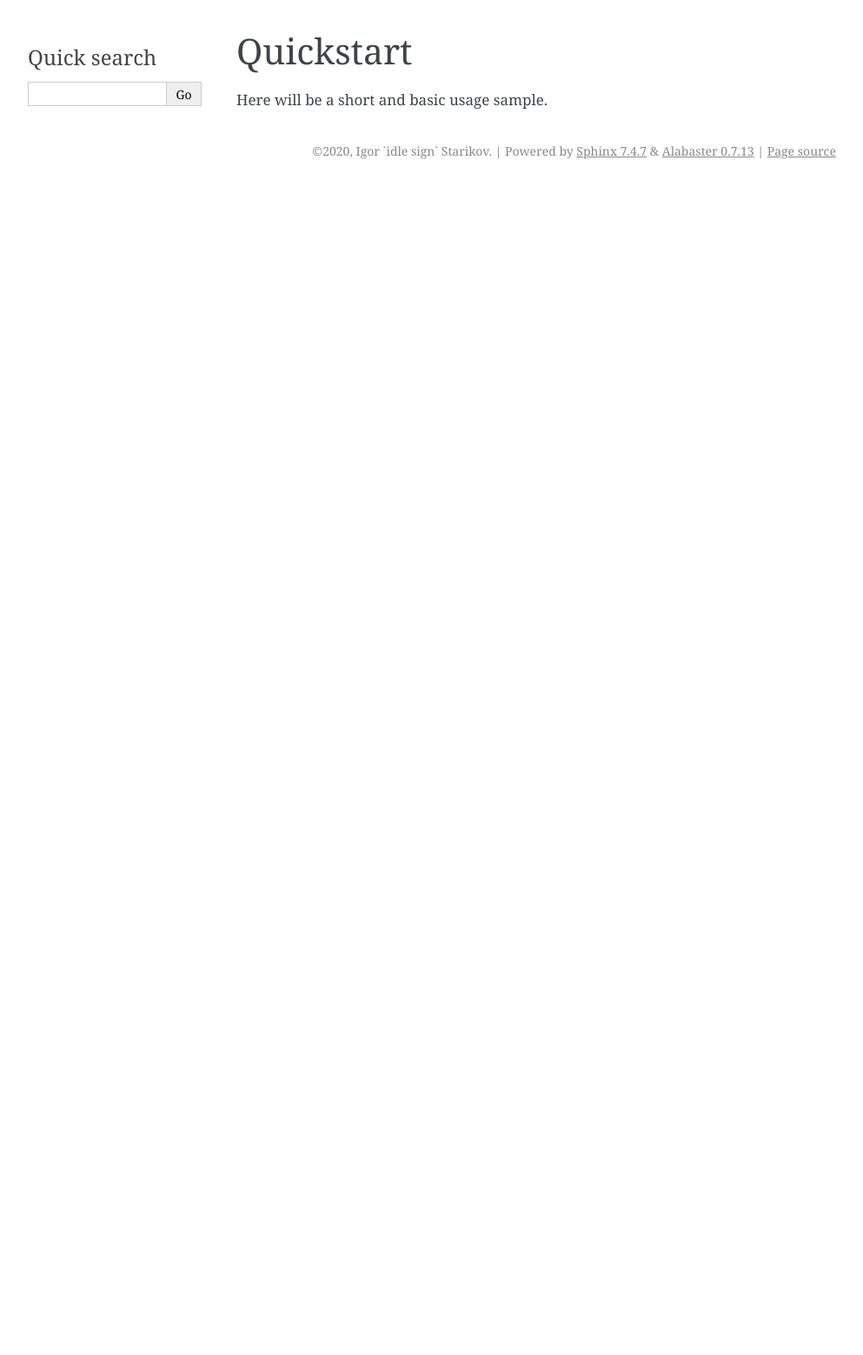
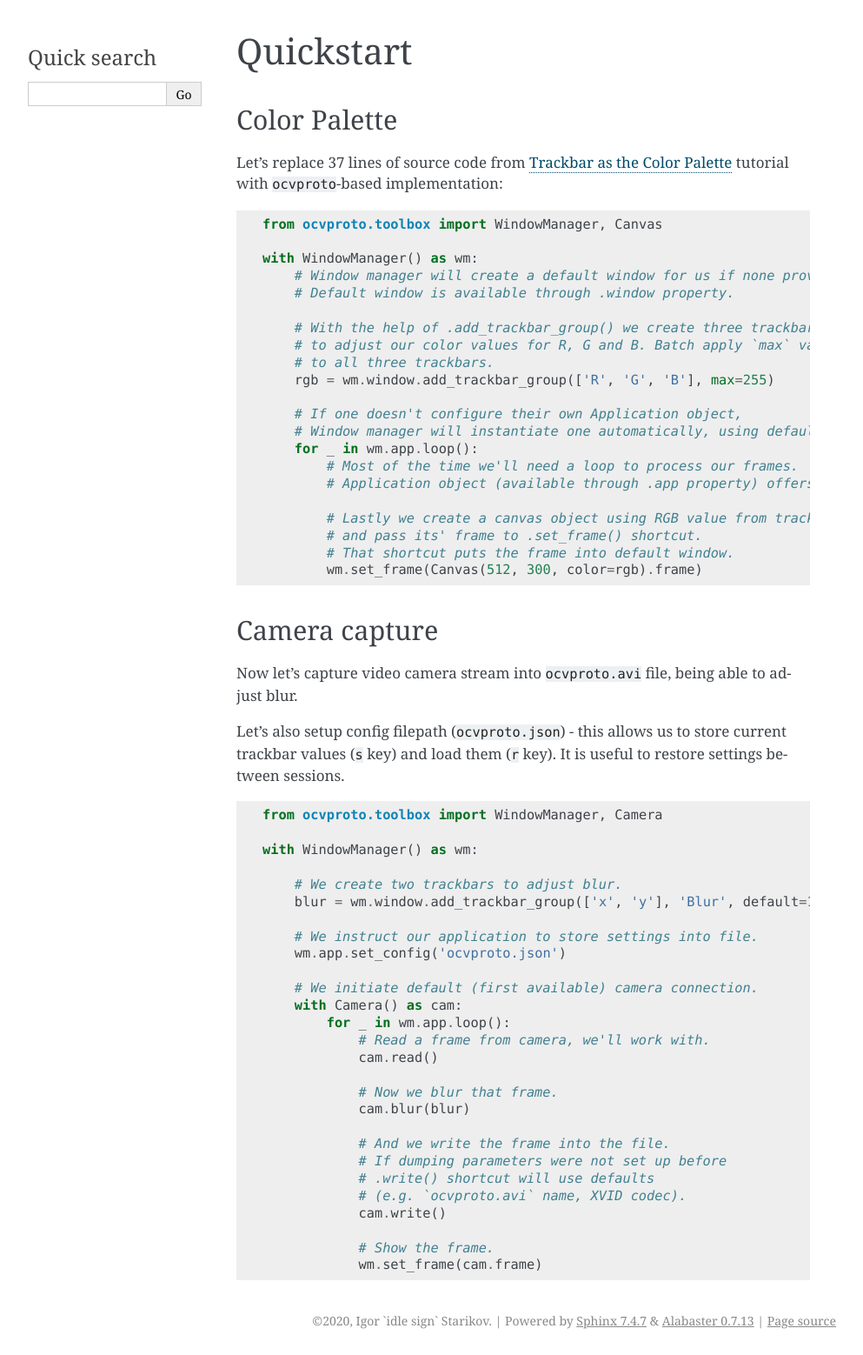
Before and after one commit to idlesign/opencv-proto, a Sphinx documentation site: the page built from docs/source/quickstart.rst, in a window 1280 px wide. Shown: the whole page at 87% size, without its empty margins (148-1141 px from the left). Built offline with Sphinx 7.4.7, drawn with Linux system fonts in a browser that asks for light colours; before the commit the page ends 900 px from its top, so only the background shows below that.

```diff
--- a/docs/source/index.rst
+++ b/docs/source/index.rst
@@ -26,7 +26,7 @@ Requirements
 ------------
 
 1. Python 3.6+
-2. opencv-python
+2. ``opencv-python`` (or variants)
 
 
 Table of Contents
--- a/docs/source/quickstart.rst
+++ b/docs/source/quickstart.rst
@@ -1,4 +1,71 @@
 Quickstart
 ==========
 
-Here will be a short and basic usage sample.
+Color Palette
+~~~~~~~~~~~~~
+
+Let's replace 37 lines of source code from `Trackbar as the Color Palette <https://opencv-python-tutroals.readthedocs.io/en/latest/py_tutorials/py_gui/py_trackbar/py_trackbar.html>`_
+tutorial with ``ocvproto``-based implementation:
+
+.. code-block:: python
+
+    from ocvproto.toolbox import WindowManager, Canvas
+
+    with WindowManager() as wm:
+        # Window manager will create a default window for us if none provided.
+        # Default window is available through .window property.
+
+        # With the help of .add_trackbar_group() we create three trackbars,
+        # to adjust our color values for R, G and B. Batch apply `max` value
+        # to all three trackbars.
+        rgb = wm.window.add_trackbar_group(['R', 'G', 'B'], max=255)
+
+        # If one doesn't configure their own Application object,
+        # Window manager will instantiate one automatically, using default settings.
+        for _ in wm.app.loop():
+            # Most of the time we'll need a loop to process our frames.
+            # Application object (available through .app property) offers us such a loop.
+
+            # Lastly we create a canvas object using RGB value from trackbars,
+            # and pass its' frame to .set_frame() shortcut.
+            # That shortcut puts the frame into default window.
+            wm.set_frame(Canvas(512, 300, color=rgb).frame)
+
+
+Camera capture
+~~~~~~~~~~~~~~
+
+Now let's capture video camera stream into ``ocvproto.avi`` file, being able to adjust blur.
+
+Let's also setup config filepath (``ocvproto.json``) - this allows us to store current trackbar values
+(``s`` key) and load them (``r`` key). It is useful to restore settings between sessions.
+
+.. code-block:: python
+
+    from ocvproto.toolbox import WindowManager, Camera
+
+    with WindowManager() as wm:
+
+        # We create two trackbars to adjust blur.
+        blur = wm.window.add_trackbar_group(['x', 'y'], 'Blur', default=1)
+
+        # We instruct our application to store settings into file.
+        wm.app.set_config('ocvproto.json')
+
+        # We initiate default (first available) camera connection.
+        with Camera() as cam:
+            for _ in wm.app.loop():
+                # Read a frame from camera, we'll work with.
+                cam.read()
+
+                # Now we blur that frame.
+                cam.blur(blur)
+
+                # And we write the frame into the file.
+                # If dumping parameters were not set up before
+                # .write() shortcut will use defaults
+                # (e.g. `ocvproto.avi` name, XVID codec).
+                cam.write()
+
+                # Show the frame.
+                wm.set_frame(cam.frame)
```
Also changed, not shown: README.rst (+28 -1 lines), 1 other file.
